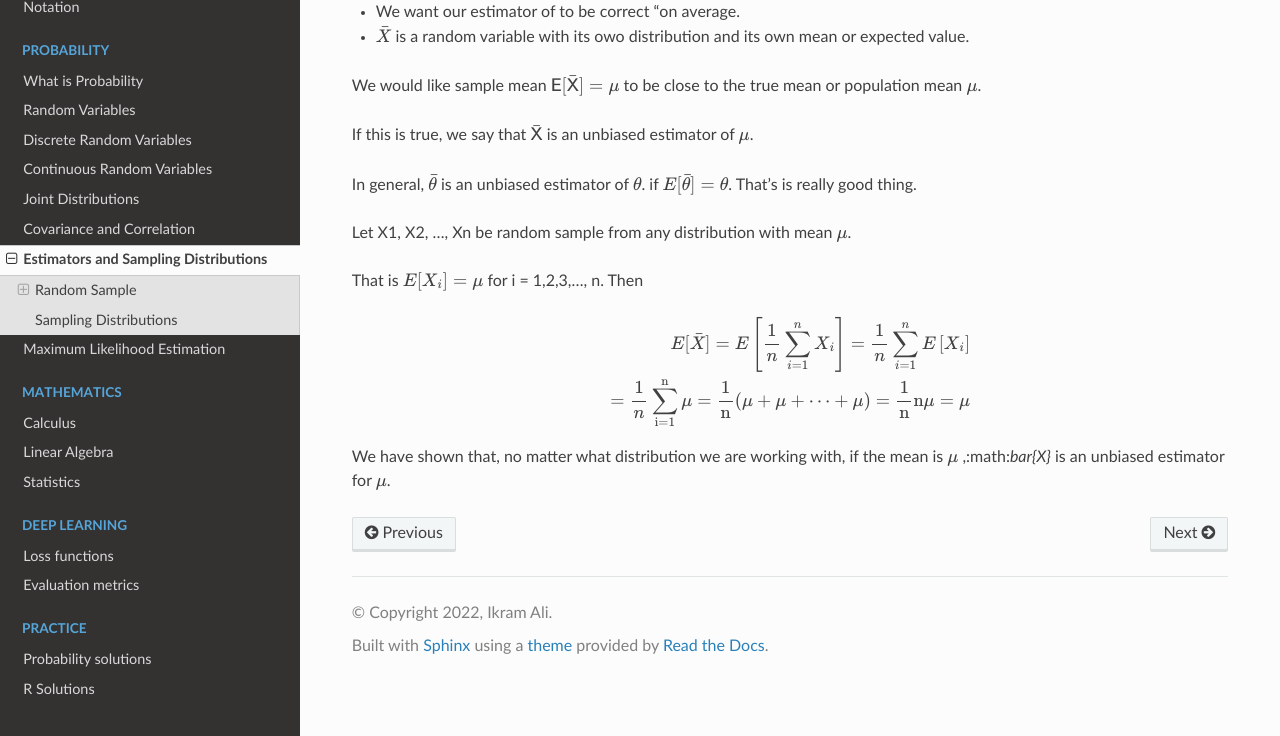
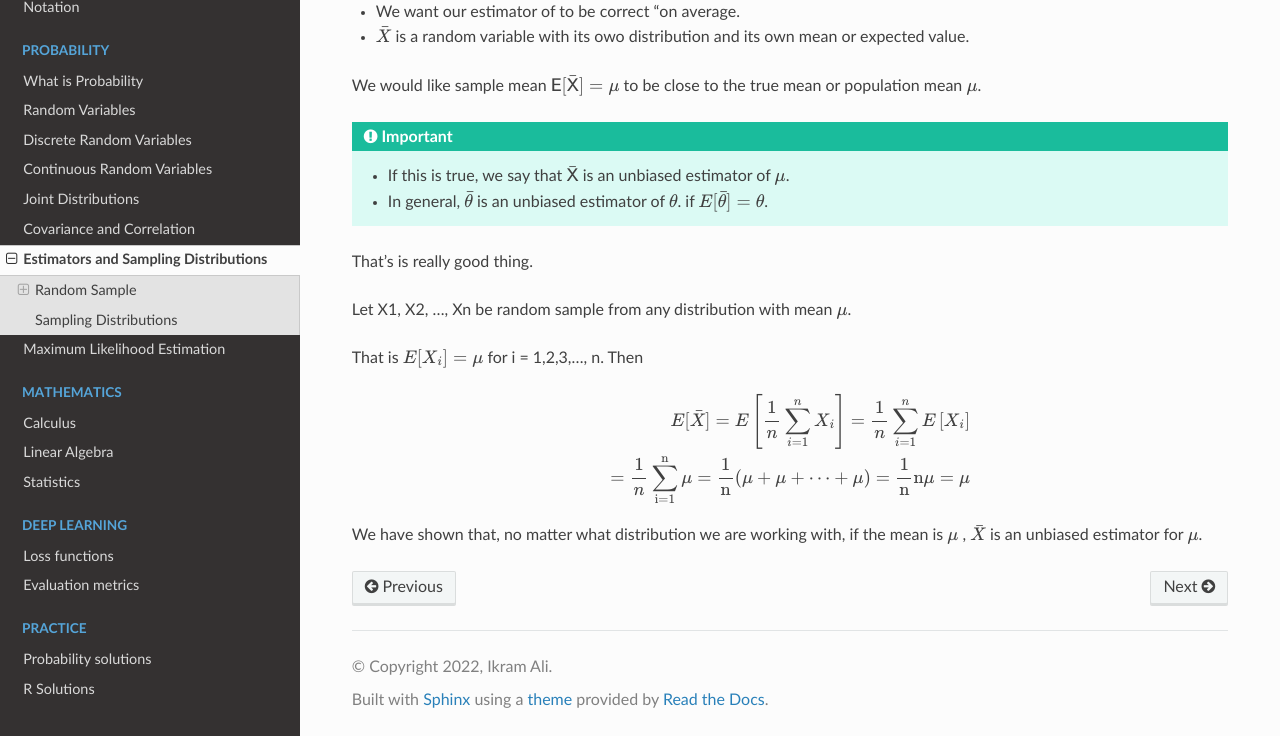
Before and after one commit to akkefa/ml-notes, a Sphinx documentation site: the page built from docs/probability/estimators_and_sampling_distributions.rst, in a window 1280 px wide and 900 px high, scrolled down 1333 px, cut to the strip 164-900 px from the top of the window. Built offline with Sphinx 7.4.7 and the Read the Docs theme 2.0.0, drawn with Linux system fonts in a browser that asks for light colours; some of the changed lines change nothing that is shown.

Commit message:
New changes.

```diff
--- a/docs/probability/estimators_and_sampling_distributions.rst
+++ b/docs/probability/estimators_and_sampling_distributions.rst
@@ -58,9 +58,10 @@ Sampling Distributions
 
 We would like sample mean :math:`𝖤[\bar{𝖷}] = μ` to be close to the true mean or population mean :math:`μ`.
 
-If this is true, we say that :math:`\bar{𝖷}` is an unbiased estimator of :math:`\mu`.
+.. Important::
+   - If this is true, we say that :math:`\bar{𝖷}` is an unbiased estimator of :math:`\mu`.
+   - In general, :math:`\bar{\theta}` is an unbiased estimator of :math:`\theta`. if  :math:`E[\bar{\theta}] = \theta`.
 
-In general, :math:`\bar{\theta}` is an unbiased estimator of :math:`\theta`. if  :math:`E[\bar{\theta}] = \theta`.
 That's is really good thing.
 
 Let X1, X2, ..., Xn be random sample from any  distribution with mean :math:`\mu`.
@@ -76,4 +77,4 @@ Then
 
 
 We have shown that, no matter what distribution we
-are working with, if the mean is :math:`\mu` ,:math:`bar{X}` is an unbiased estimator for :math:`\mu`.
+are working with, if the mean is :math:`\mu` , :math:`\bar{X}` is an unbiased estimator for :math:`\mu`.
```
